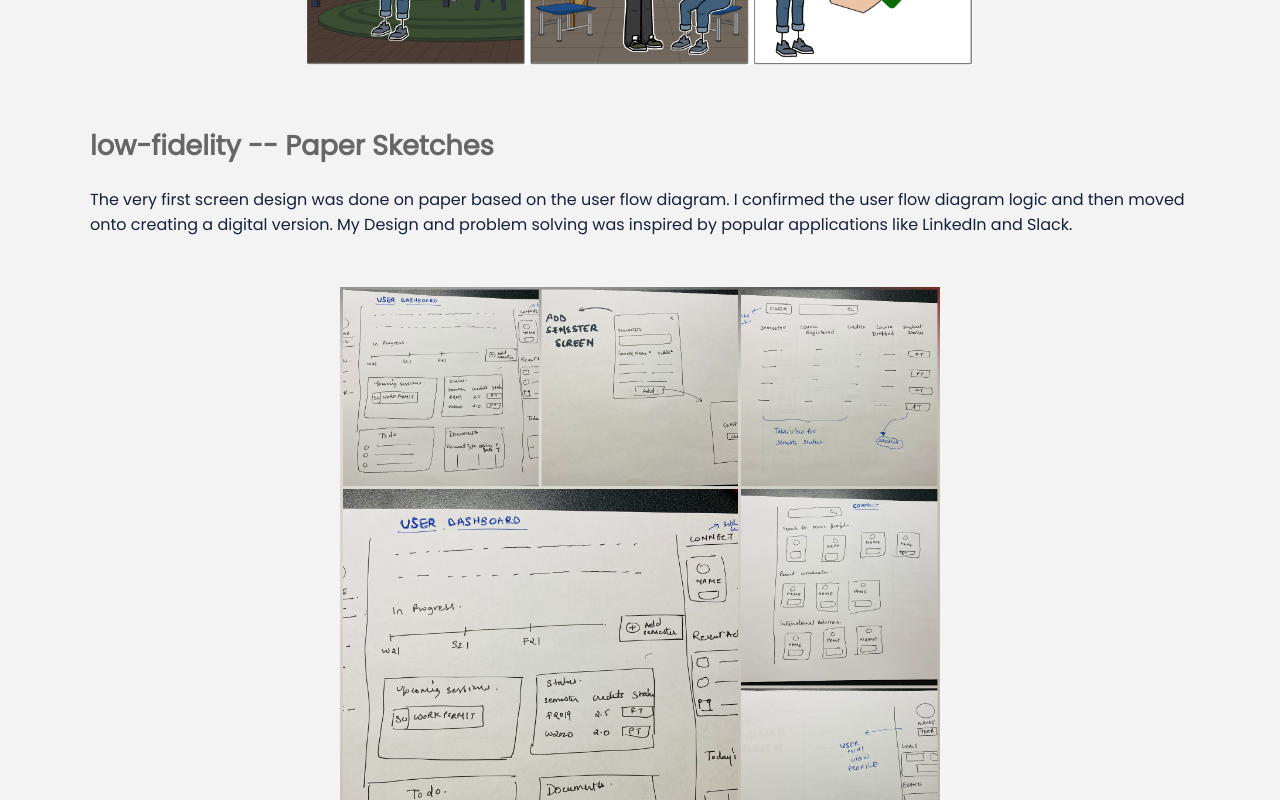
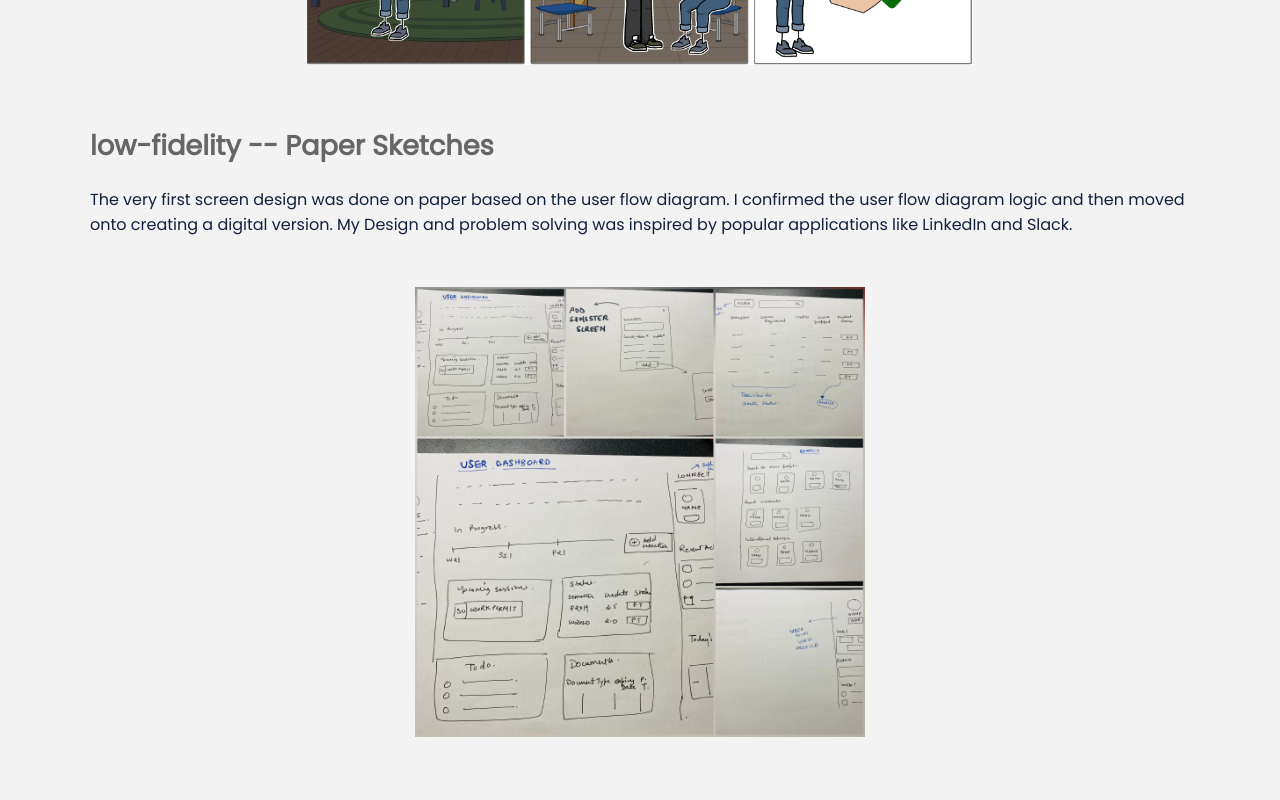
Before and after one commit to AnanyaThukral/Portfolio, a React (Create React App) app: page /intLTracker in a window 1280 px wide. Shown: the part 8000-8800 px from the top of the page. Built offline with nearby package versions, Linux system fonts and the light colour scheme.

Commit message:
fixed image

```diff
--- a/src/Design.js
+++ b/src/Design.js
@@ -24,6 +24,10 @@ const Container = styled.div`
     span{
         font-size: 1.7rem;
     }
+    @media (max-width: 1300px){
+        min-width: 900px;
+    }
+
 `
 
 const Text = styled.div`
@@ -31,11 +35,15 @@ const Text = styled.div`
 `
 
 const Image = styled.img`
-    height: 600px;
+    height: 100%;
 `
 
 const ImageContainer = styled.div`
     margin-top: 50px;
     display: flex;
     justify-content: center;
+    height: 600px;
+    @media (max-width: 1300px){
+        height: 450px;
+    }
 `
```
